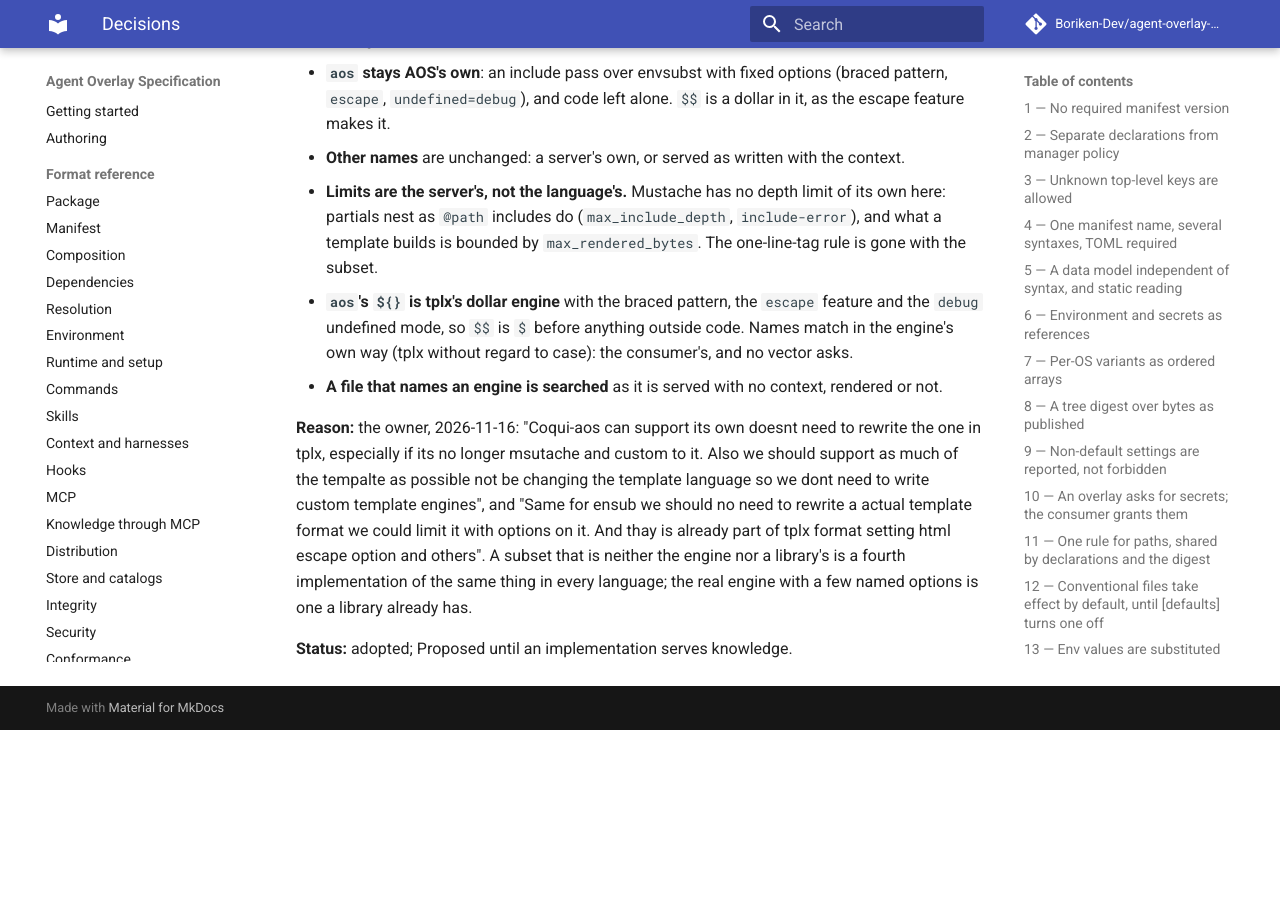
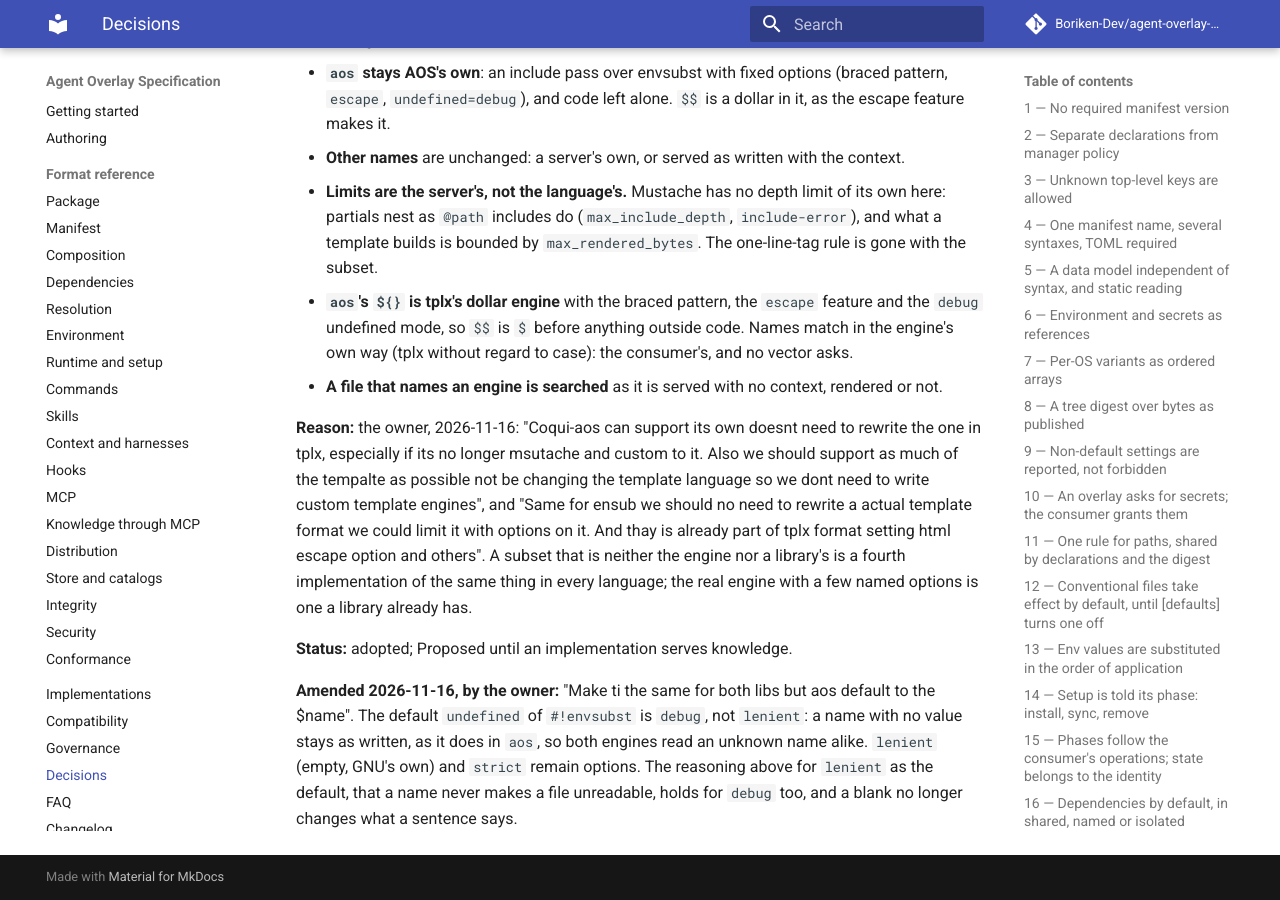
Before and after one commit to Boriken-Dev/agent-overlay-spec, an MkDocs documentation site: the page built from docs/design/decisions.md, in a window 1280 px wide and 900 px high, scrolled down 22631 px. Built offline with MkDocs 1.6.1 and Material for MkDocs 9.7.7, drawn with Linux system fonts in a browser that asks for light colours; comment, search, counter and statistics services are not loaded; before the commit the page ends 23361 px from its top, so only the background shows below that.

Commit message:
feat: envsubst keeps a name with no value as written by default, as aos does
undefined defaults to debug in #!envsubst; lenient gives GNU's empty and strict
refuses. The template-engine decision records the change.

```diff
--- a/docs/design/decisions.md
+++ b/docs/design/decisions.md
@@ -838,3 +838,9 @@ escape option and others". A subset that is neither the engine nor a library's i
 thing in every language; the real engine with a few named options is one a library already has.
 
 **Status:** adopted; Proposed until an implementation serves knowledge.
+
+**Amended 2026-11-16, by the owner:** "Make ti the same for both libs but aos default to the $name". The default
+`undefined` of `#!envsubst` is `debug`, not `lenient`: a name with no value stays as written, as it does in `aos`, so
+both engines read an unknown name alike. `lenient` (empty, GNU's own) and `strict` remain options. The reasoning above
+for `lenient` as the default, that a name never makes a file unreadable, holds for `debug` too, and a blank no longer
+changes what a sentence says.
```
Also changed, not shown: CHANGELOG.md (+1 -1 lines), docs/authoring.md (+1 -1 lines), spec/v0/knowledge.md (+6 -5 lines), 2 other files.
